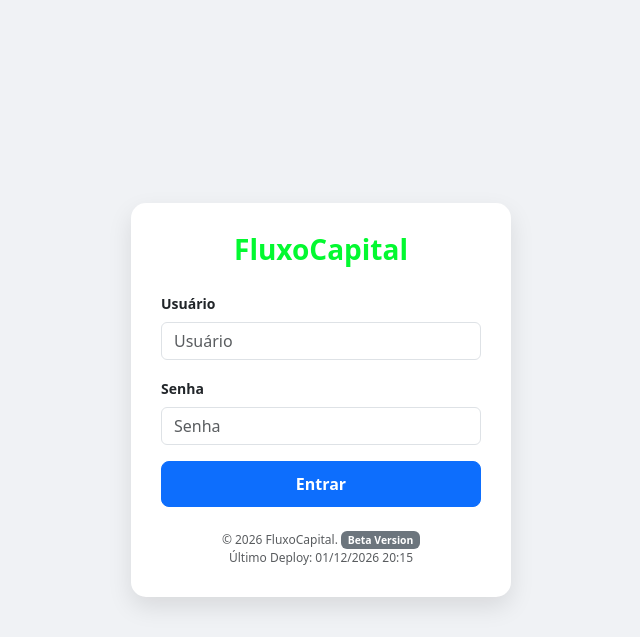
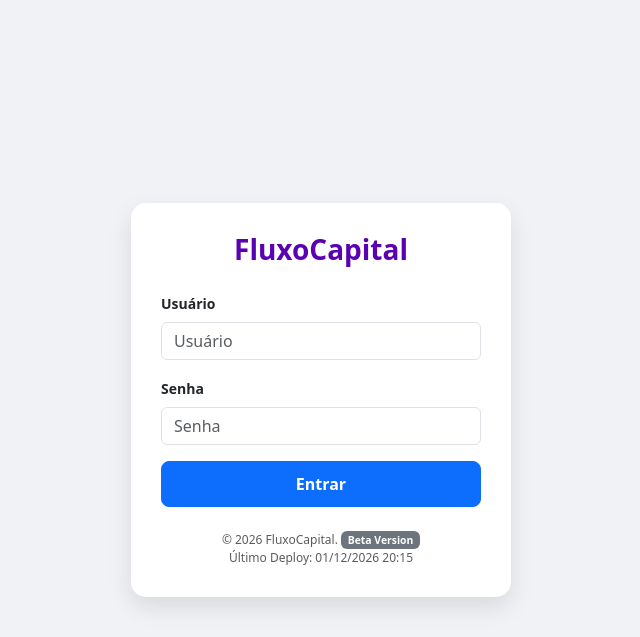
Before and after one commit to leoabvleo/fluxocapital_vercel, a Flask app: page /login in a window 1280 px wide. Shown: the top 637 px of the page, without its empty margins (319-959 px from the left). Run offline with Flask 3, Linux system fonts and the light colour scheme; some libraries are stand-ins or nearby versions.

Commit message:
Add .gitignore, remove logs, update login template
Add a .gitignore to exclude Python artifacts (__pycache__, *.py[cod], *$py.class), virtual envs, .env, logs, DB files, macOS/IDE/Vercel build artifacts and dist. Remove tracked runtime log files (login_errors.log, user_actions.log) to avoid committing sensitive/runtime data. Apply a minor update to templates/login.html (markup/behavior tweak) — keeps repository clean and prevents future log noise.

```diff
--- a/templates/login.html
+++ b/templates/login.html
@@ -41,7 +41,7 @@
 
     <div class="login-card">
         <div class="text-center mb-4">
-            <h3 class="fw-bold" style="color: rgb(3, 249, 48);">FluxoCapital</h3>
+            <h3 class="fw-bold" style="color: rgb(90, 2, 178);">FluxoCapital</h3>
         </div>
 
         {% with messages = get_flashed_messages(with_categories=true) %}
```
Also changed, not shown: 3 other files.
